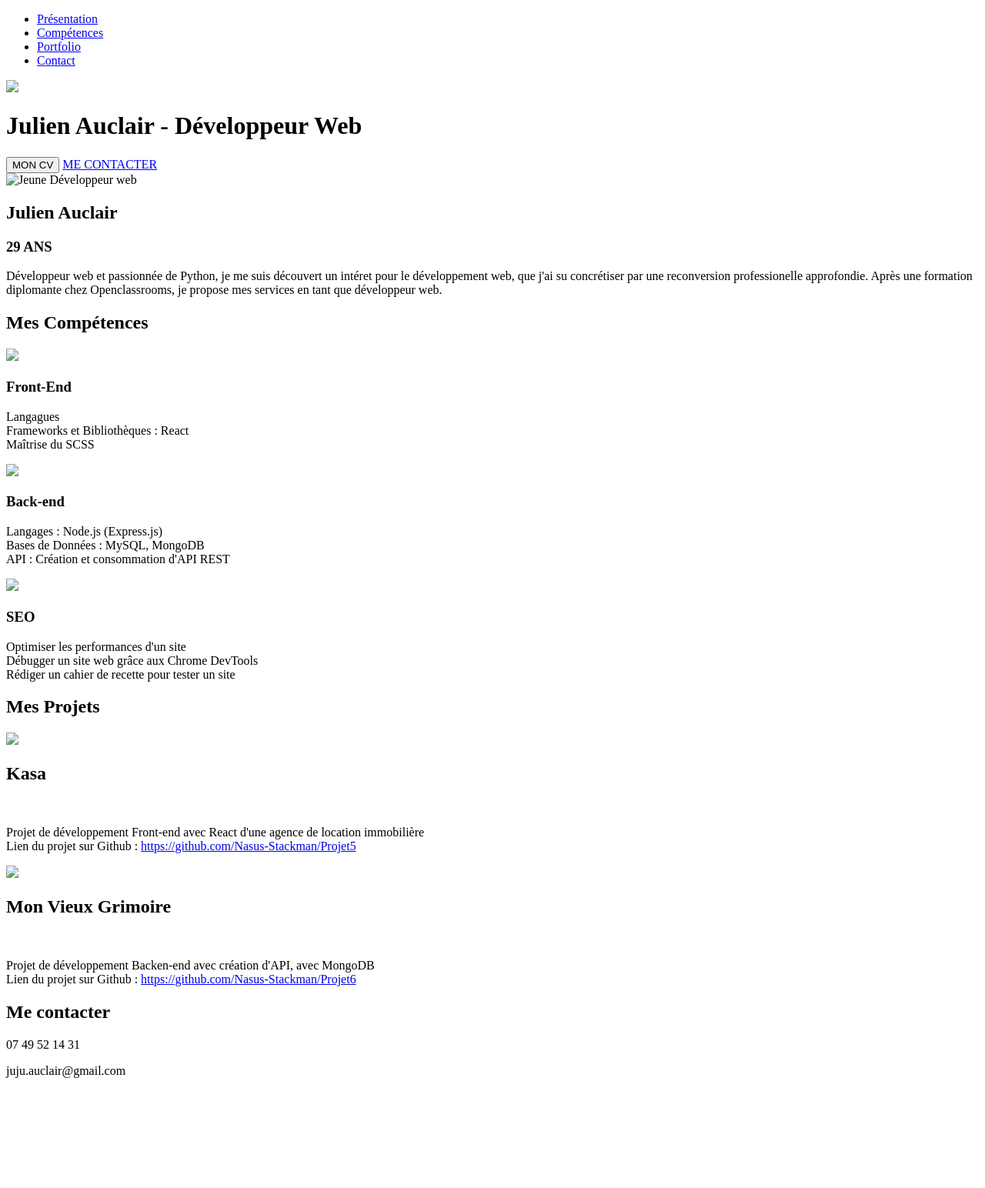
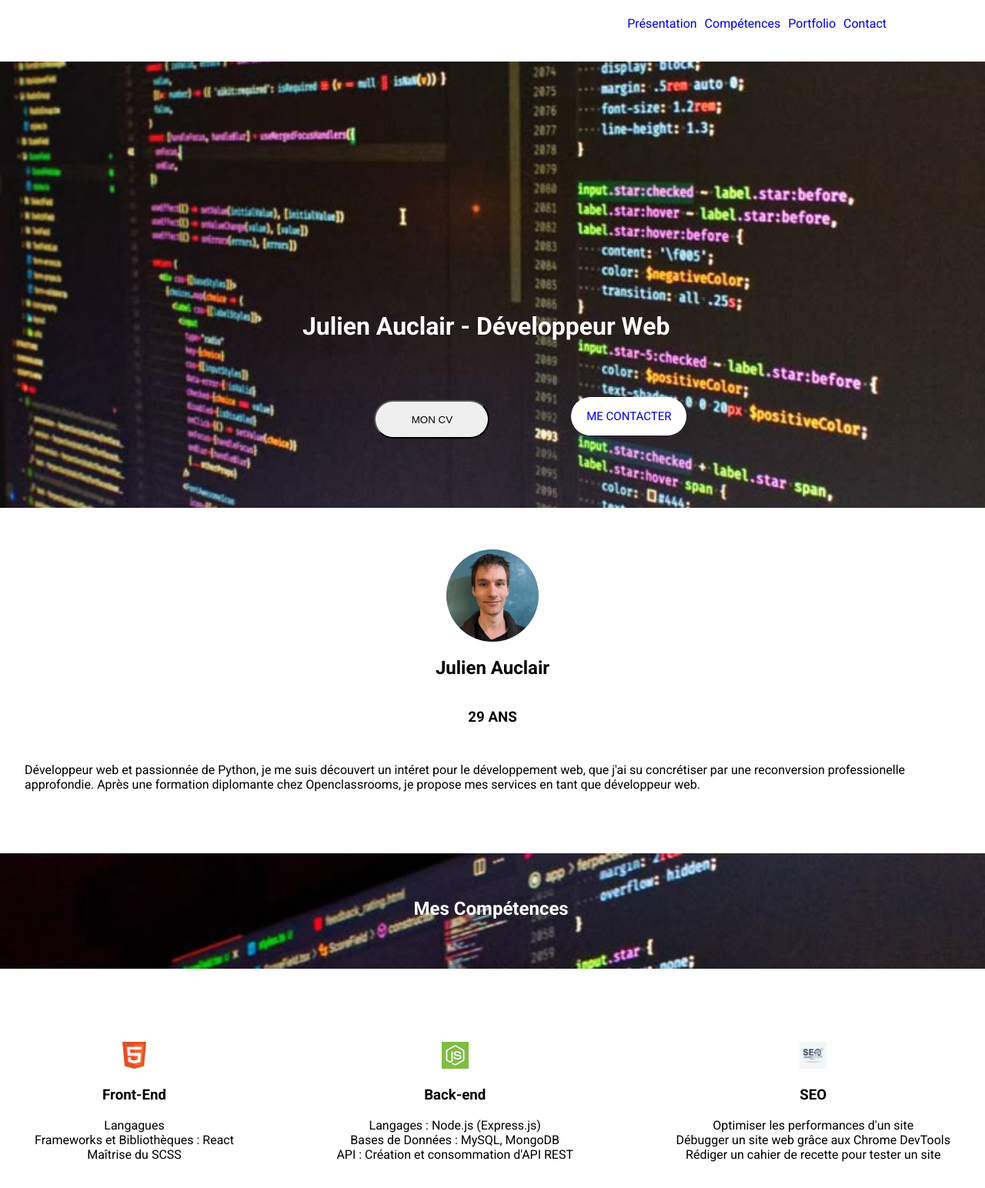
Before and after one commit to Nasus-Stackman/Projet8, a plain HTML site: page index.html in a window 1280 px wide. Shown: the top 1544 px of the page at 77% size. Before the commit the page ends 1417 px from the top, so only its background shows below. Drawn offline with Linux system fonts and the light colour scheme; a script that the page names is missing.

Commit message:
balises_metas

```diff
--- /dev/null
+++ b/assets/script.js
@@ -0,0 +1,22 @@
+window.addEventListener('scroll', function() {
+    var imageContainer = document.getElementById('competences');
+    var imageContainer2 = document.getElementById('project');
+    var scrollPosition = window.scrollY;  // Position du scroll
+    var scrollSpeed = 0.5;  // Ajuste cette valeur pour que l'effet soit plus ou moins rapide
+
+
+    // Calculer la nouvelle position de l'image de fond en fonction du défilement
+    var yOffset = scrollPosition * scrollSpeed;
+
+    // Appliquer la position de fond dynamique pour l'image
+    imageContainer.style.backgroundPosition = 'center ' + (-yOffset) + 'px'; // Inverser le signe pour faire remonter l'image
+    imageContainer2.style.backgroundPosition = 'center ' + (-yOffset) + 'px';
+});
+
+const cvLink = './images/Rapport_d’intervention.pdf'; // Remplacez 'monCV.pdf' par le chemin vers votre fichier PDF
+
+        // Lorsque l'utilisateur clique sur le bouton
+        document.getElementById('cvButton').addEventListener('click', function() {
+            // Ouvre le PDF dans une nouvelle fenêtre ou un nouvel onglet
+            window.open(cvLink, '_blank');
+        });
--- /dev/null
+++ b/assets/style.css
@@ -0,0 +1,250 @@
+html,
+body {
+    height: 100%;
+}
+
+body {
+    margin: 0;
+    padding: 0;
+    font-family: 'Roboto', sans-serif;
+}
+
+nav {
+    display: flex;
+    justify-content: flex-end;
+    position: sticky;
+    top: 0;
+    background-color: white;
+    height: 75px;
+    padding-right: 10%;
+    padding-top: 5px;
+    gap: 25px;
+    z-index: 2;
+}
+
+.list {
+    display: flex;
+    justify-content: center;
+    gap: 10px;
+}
+
+.nav li,
+.nav a {
+    list-style: none;
+    text-decoration: none;
+}
+
+.H1 {
+    position: absolute;
+    top: 48%;
+    right: 32%;
+    color: white;
+}
+
+#cvButton,
+#contacButton {
+    position: absolute;
+    border-radius: 25px;
+    height: 50px;
+    width: 150px;
+    z-index: 1;
+    cursor: pointer;
+}
+
+#cvButton {
+    top: 65%;
+    left: 38%;
+}
+
+#contacButton {
+    top: 64.5%;
+    left: 58%;
+    background-color: white;
+    align-self: center;
+    text-decoration: none;
+    display: flex;
+    /* Utiliser flexbox pour centrer le texte */
+    justify-content: center;
+    align-items: center;
+    text-align: center;
+    font-size: 15px;
+}
+
+.banner {
+    height: 580px;
+    width: 100%;
+    object-fit: cover;
+    opacity: 0.95;
+}
+
+.presentation {
+    display: flex;
+    flex-direction: column;
+    align-items: center;
+    margin-top: 50px;
+    margin-bottom: 50px;
+}
+
+.presentation__article {
+    height: 120px;
+    width: 120px;
+    border-radius: 90px;
+}
+
+.presentation__article img {
+    height: 120px;
+    width: 100%;
+    border-radius: 90px;
+    object-fit: cover;
+}
+
+.title_competences {
+    background-image: url('../images/bannière_codage2.jpg');
+    height: 150px;
+    position: relative;
+    background-size: cover;
+    background-position: top center;
+    z-index: -1;
+}
+
+.title_competences img {
+    height: 150px;
+    width: 100%;
+    object-fit: cover;
+}
+
+.title_competences h2 {
+    position: absolute;
+    top: 25%;
+    left: 42%;
+    color: white;
+}
+
+.div_competences {
+    text-align: center;
+    padding: 15px;
+}
+
+.competences {
+    display: flex;
+    justify-content: space-between;
+    margin-top: 50px;
+    margin-bottom: 50px;
+    padding: 30px;
+}
+
+.logo {
+    height: 35px;
+}
+
+.Projets {
+    background-color: rgb(227, 230, 231);
+    display: flex;
+    margin-bottom: 10px;
+}
+
+.article_image {
+    width: 80%;
+    height: 450px;
+    margin: auto;
+    background-color: aqua;
+}
+
+.article_image:hover {
+    opacity: 0.8;
+}
+
+#image_project1 {
+    height: 450px;
+    width: 100%;
+    object-fit: contain;
+}
+
+#image_project2 {
+    height: 450px;
+    width: 100%;
+    object-fit: cover
+}
+
+.description_project {
+    padding: 14px;
+    justify-content: center;
+}
+
+.div-project{
+    width: 50%;
+}
+
+/*Page2*/
+
+.H1_project {
+    text-align: center;
+}
+
+.article_project {
+    width: 95%;
+    margin: auto;
+    height: 500px;
+}
+
+.article_project img {
+    height: 500px;
+    width: 100%;
+    object-fit: contain;
+}
+
+.description {
+    padding: 14px;
+    width: 95%;
+}
+
+
+
+.footer {
+    display: flex;
+    justify-content: space-between;
+    height: 120px;
+    background-color: rgb(0, 0, 0);
+    color: white;
+    padding: 15px;
+}
+
+@media (max-width: 1024px) {
+
+}
+
+
+@media (max-width: 767.98px) {
+
+    nav{
+        justify-content: center;
+    }
+
+    li{
+        font-size: 12px;
+    }
+
+    .competences {
+        flex-direction: column;
+    }
+
+    .Projets {
+        display: flex;
+        flex-direction: column;
+    }
+
+    .description_project {
+        padding: 12px;
+        text-align: center;
+    }
+
+    .footer {
+        flex-direction: column;
+        height: 160px;
+    }
+
+    .div-project{
+        width: 100%;
+    }
+
+}
--- a/index.html
+++ b/index.html
@@ -13,6 +13,21 @@
         crossorigin="anonymous" referrerpolicy="no-referrer" />
     <link rel="stylesheet" href="assets/style.css">
     <script src="assets/script.js" defer></script>
+    <meta name="description"
+        content="Développeur web, je propose mes services en Front-end et en Back-end. Je maitrise le langague HTML, CSS, Javascript, React et Node.js.">
+    <meta name="robots" content="index, follow">
+    <meta property="og:site_name" content="Julien Auclair - Développeur Web" >
+	<meta property="og:type" content="website" >
+	<meta property="og:url" content="" >
+	<meta property="og:title" content="Julien Auclair - Développeur Web" >
+	<meta property="og:description" content="Développeur web vous porpose ses services" >
+	<meta property="og:image" content="./assets/Images_compressées/nina.webp" >
+	<meta name="twitter:card" content="summary_large_image" >
+	<meta name="twitter:site" content="" >
+	<meta name="twitter:title" content="Julien Auclair - Développeur Web" />
+	<meta name="twitter:description" content="Développeur web vous porpose ses services" >
+	<meta name="twitter:image" content="./images/Développeur_web.png" >
+	<meta name="twitter:url" content="" >
 
 </head>
 
@@ -26,16 +41,16 @@
                 <li><a href="#contact">Contact</a></li>
             </ul>
         </nav>
-        <img class="banner" src="images/bannière_codage2.jpg">
+        <img class="banner" src="images/bannière_codage2.jpg" alt="lignes de codes">
         <h1 class="H1">Julien Auclair - Développeur Web</h1>
         <button id="cvButton">MON CV</button>
         <a href="#contact" id="contacButton">ME CONTACTER</a>
     </header>
     <main>
         <section id="presentation" class="presentation">
-            <artcile class="presentation__article">
-                <img src="images/Développeur_web.png" alt=" Jeune Développeur web">
-            </artcile>
+            <article class="presentation__article">
+                <img src="images/Développeur_web.png" alt="Jeune Développeur web">
+            </article>
             <h2>Julien Auclair</h2>
             <h3>29 ANS</h3>
             <p class="description">Développeur web et passionnée de Python, je me suis découvert un intéret pour le
@@ -48,20 +63,20 @@
         </section>
         <section class="competences">
             <div class="div_competences">
-                <img class="logo" src="images/Html_logo.jpg">
+                <img class="logo" src="images/Html_logo.jpg" alt="logo HTML">
                 <h3>Front-End</h3>
                 <p>Langagues<br>Frameworks et Bibliothèques : React<br>Maîtrise du SCSS</p>
 
             </div>
             <div class="div_competences">
-                <img class="logo" src="images/nodejs_logo.jpg">
+                <img class="logo" src="images/nodejs_logo.jpg" alt="logo Node.js">
                 <h3>Back-end</h3>
                 <p>Langages : Node.js (Express.js)<br>Bases de Données : MySQL, MongoDB<br>API : Création et
                     consommation d'API REST<br>
                 </p>
             </div>
             <div class="div_competences">
-                <img class="logo" src="images/SEO_logo.jpg">
+                <img class="logo" src="images/SEO_logo.jpg" alt="logo SEO">
                 <h3>SEO</h3>
                 <p>Optimiser les performances d'un site<br>Débugger un site web grâce aux Chrome DevTools<br>Rédiger
                     un cahier de recette pour tester un site</p>
@@ -74,12 +89,12 @@
             <div class="Projets">
                 <div class="div-project">
                     <article class="article_image">
-                        <a href="index2.html"> <img id="image_project1" src="images/Projet_react.jpg"></a>
+                        <a href="index2.html"> <img id="image_project1" src="images/Projet_react.jpg" alt="Projet react"></a>
                     </article>
                 </div>
                 <div class="div-project description_project">
                     <h2>Kasa</h2><br>
-                    <p>Projet de développement Front-end avec React d'une agence de location immobilière<br>Lien du
+                    <p>Projet de développement Front-end avec React d'une agence de location immobilière<br><br><br>Lien du
                         projet
                         sur Github : <a
                             href="https://github.com/Nasus-Stackman/Projet5">https://github.com/Nasus-Stackman/Projet5</a>
@@ -89,12 +104,12 @@
             <div class="Projets">
                 <div class="div-project">
                     <article class="article_image">
-                        <a href="index3.html"> <img id="image_project2" src="images/Projet_backend.jpg"></a>
+                        <a href="index3.html"> <img id="image_project2" src="images/Projet_backend.jpg" alt="projet backend"></a>
                     </article>
                 </div>
                 <div class="div-project description_project">
                     <h2>Mon Vieux Grimoire</h2><br>
-                    <p>Projet de développement Backen-end avec création d'API, avec MongoDB<br>Lien du projet
+                    <p>Projet de développement Backen-end avec création d'API, avec MongoDB<br><br><br>Lien du projet
                         sur Github : <a
                             href="https://github.com/Nasus-Stackman/Projet6_backend">https://github.com/Nasus-Stackman/Projet6</a>
                     </p>
```
Also changed, not shown: index2.html (added, +31 -0 lines), index3.html (added, +29 -0 lines), images/Développeur_web.png (added), images/Html_logo.jpg (added), images/Projet_backend.jpg (added), images/Projet_react.jpg (added), images/SEO_logo.jpg (added), images/bannière_codage.jpg (added), images/bannière_codage2.jpg (added), images/nodejs_logo.jpg (added), 1 other file.
